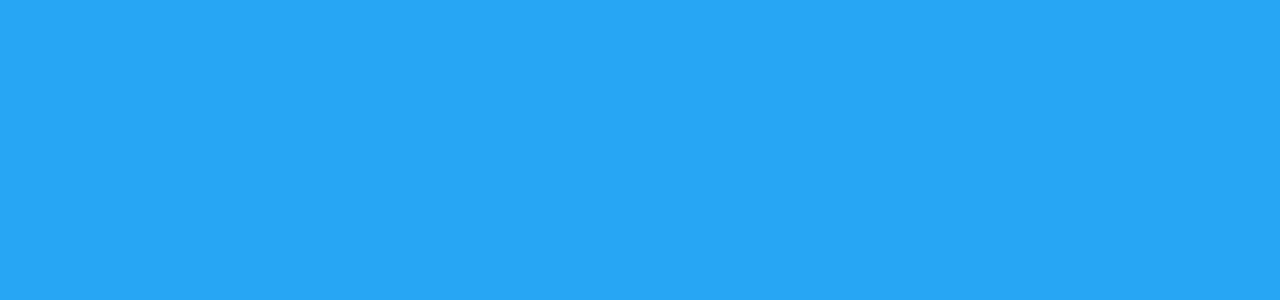
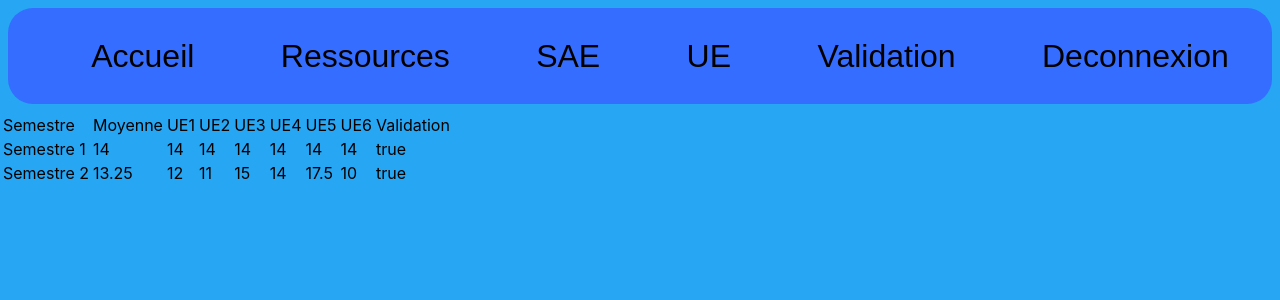
Before and after one commit to SteveRothier/ProjetS4, a React (Create React App) app: page /validation in a window 1280 px wide. Shown: the top 300 px of the page. Built offline with nearby package versions, Linux system fonts and the light colour scheme; data requests are answered from the project's data file.

Commit message:
Navbar modifié + Structuration de Validation

```diff
--- a/data/db.json
+++ b/data/db.json
@@ -598,12 +598,12 @@
         {
             "id":2,
             "idSemestre":2,
-            "moyenne1":14,
-            "moyenne2":14,
-            "moyenne3":14,
+            "moyenne1":12,
+            "moyenne2":11,
+            "moyenne3":15,
             "moyenne4":14,
-            "moyenne5":14,
-            "moyenne6":14
+            "moyenne5":17.5,
+            "moyenne6":10
         }
     ]
 }
--- a/src/App.js
+++ b/src/App.js
@@ -7,7 +7,7 @@ import Navbar from './component/Navbar';
 import Ressource from './page/Ressource';
 import Sae from './page/Sae';
 import Ue from './page/Ue';
-import Mcc from './page/Mcc';
+import Validation from './page/Validation';
 import LoginPage from './page/LoginPage';
 
 import './App.css';
@@ -23,7 +23,7 @@ function App() {
             <Route path="/ressource" component={Ressource}/>
             <Route path="/sae" component={Sae}/>
             <Route path="/Ue" component={Ue}/>
-            <Route path="/Mcc" component={Mcc}/>
+            <Route path="/validation" component={Validation}/>
             <Route path="/index" component={Home}/>
           </Switch>
         </div>
--- a/src/component/Navbar.js
+++ b/src/component/Navbar.js
@@ -9,7 +9,8 @@ function Navbar() {
                 <li><a href="/ressource">Ressources</a></li>
                 <li><a href="/sae">SAE</a></li>
                 <li><a href="/ue">UE</a></li>
-                <li><a href="/mcc">MCC</a></li>
+                <li><a href="/validation">Validation</a></li>
+                <li><a href="/">Deconnexion</a></li>
             </ul>
         </nav>
     );
--- a/src/component/ValidationItem.js
+++ b/src/component/ValidationItem.js
@@ -2,17 +2,24 @@
 export function ValidationItem({data}) {
     console.log(data);
     const {idSemestre,moyenne1,moyenne2,moyenne3,moyenne4, moyenne5, moyenne6} = data;
+    let validation= "false";
+    let moyenneGen= (moyenne1 + moyenne2 + moyenne3 + moyenne4 + moyenne5 + moyenne6)/6;
+    if (moyenneGen =>10){
+        validation="true";
+    }
     return(
         <>
-        <div className="validation">
-            <div>Semestre {idSemestre} </div>
-            <div>{moyenne1}</div>
-            <div>{moyenne2}</div>
-            <div>{moyenne3}</div>
-            <div>{moyenne4}</div>
-            <div>{moyenne5}</div>
-            <div>{moyenne6}</div>
-        </div>
+        <tr>
+            <td>Semestre {idSemestre}</td>
+            <td>{moyenneGen}</td>
+            <td>{moyenne1}</td>
+            <td>{moyenne2}</td>
+            <td>{moyenne3}</td>
+            <td>{moyenne4}</td>
+            <td>{moyenne5}</td>
+            <td>{moyenne6}</td>
+            <td>{validation}</td>
+        </tr>
         </>
     );
 }
--- a/src/component/ValidationList.js
+++ b/src/component/ValidationList.js
@@ -4,20 +4,21 @@ import ValidationItem from './ValidationItem';
 export function ValidationList({data, ...props}) {
     console.log(data);
   return(
-
-    <div className='list'>
-        <div className="validation">
-            <div>Semestre </div>
-            <div>UE1</div>
-            <div>UE2</div>
-            <div>UE3</div>
-            <div>UE4</div>
-            <div>UE5</div>
-            <div>UE6</div>
-        </div>
+    <table>
+      <tr>
+        <td>Semestre</td>
+        <td>Moyenne</td>
+        <td>UE1</td>
+        <td>UE2</td>
+        <td>UE3</td>
+        <td>UE4</td>
+        <td>UE5</td>
+        <td>UE6</td>
+        <td>Validation</td>
+      </tr>
     {data.map( (element, index)=>
         <ValidationItem key={index} data={element}/>)}
-    </div>
+    </table>
   )
 }
 export default ValidationList;
--- a/src/page/Validation.js
+++ b/src/page/Validation.js
@@ -1,10 +1,14 @@
 import FetchValidation from "../component/FetchValidation";
+import Navbar from "../component/Navbar";
 
 function Validation() {
   return (
+    <>
+    <Navbar />
     <div>
         <FetchValidation/>
     </div>
+    </>
   );
 }
 
```
